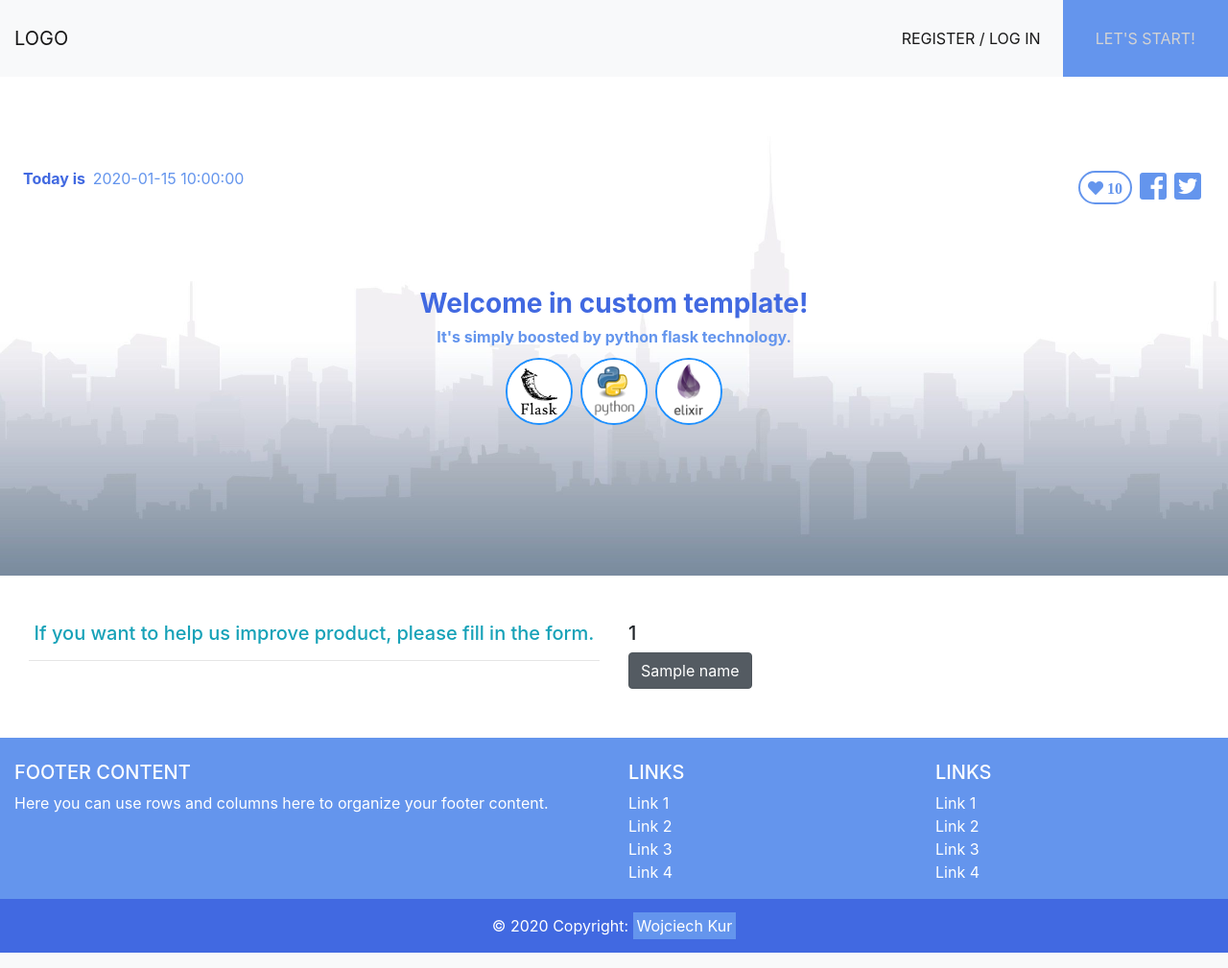
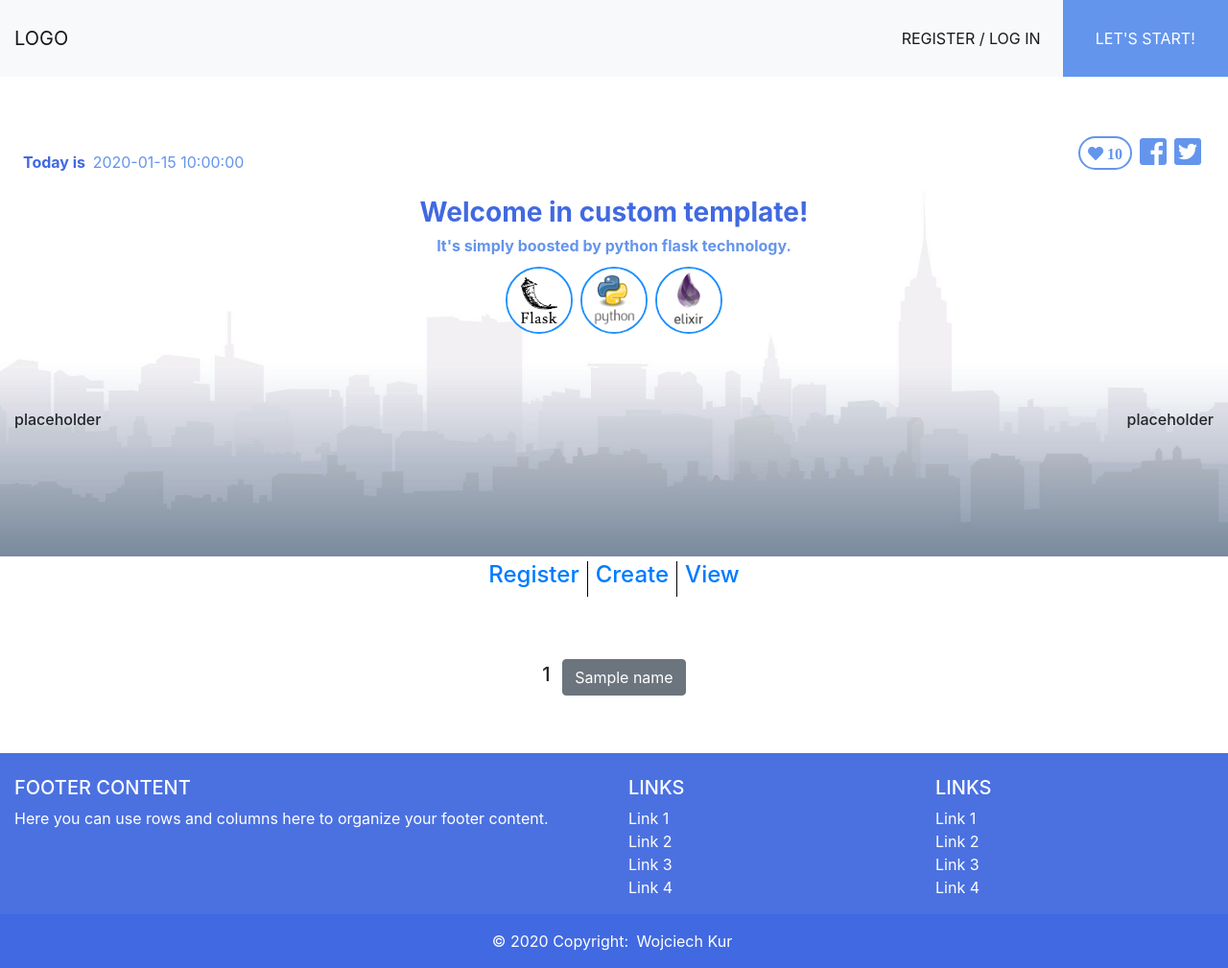
Before and after one commit to kuras120/FlaskApis, a Flask app: template Controllers/templates/index.html in a window 1280 px wide. Shown: the whole page at 96% size. Run offline with Flask 2, Linux system fonts and the light colour scheme; the template is opened without the code that fills it: most values are stand-ins (such as "Sample title", 1, 10 or a date in 2020); some libraries are stand-ins or nearby versions.

Commit message:
Make UI less ugly

```diff
--- a/Controllers/HomeController.py
+++ b/Controllers/HomeController.py
@@ -29,6 +29,7 @@ def add_like():
     number = NumberFormat.human_format(likes_counter.get_likes())
     return jsonify(number)
 
+
 # TODO: create login
 @home_controller.route('/login_process', methods=['POST'])
 def login_process():
--- a/Controllers/Initializer.py
+++ b/Controllers/Initializer.py
@@ -20,5 +20,3 @@ ch.setFormatter(formatter)
 
 logger.addHandler(fh)
 logger.addHandler(ch)
-
-logger.info('--------------START-APP--------------')
--- a/Controllers/static/css/main-styles.css
+++ b/Controllers/static/css/main-styles.css
@@ -1,28 +1,36 @@
 body {
     min-height: 100vh;
+    padding-top: 80px;
 }
 
+/* NAVIGATION */
 .navbar {
     height: 80px;
     padding: 0;
 }
 
-#button-sign {
+#button-start {
     width: 200px;
-    color: lightgrey;
+    color: white;
     background: cornflowerblue;
     transition: all 300ms linear;
 }
 
-#button-sign:hover {
+#button-start:hover {
     background: royalblue;
     cursor: pointer;
 }
 
+#button-mobile {
+    color: white;
+    background-color: #4b71e1;
+}
+
+/* FIRST IMPRESSION */
 #banner {
     background: url("../images/city.jpg"), linear-gradient(rgba(123, 140, 160, 1), rgba(123, 140, 160, 1)) repeat-x;
-    background-size: contain;
-    height: 600px;
+    background-size: 100% 100%;
+    height: 500px;
     filter: brightness(100%);
     transition: all 300ms linear;
 }
@@ -39,94 +47,46 @@ body {
     border: 2px solid dodgerblue;
 }
 
+#banner i {
+    color: cornflowerblue;
+    border-color: cornflowerblue;
+    transition: all 200ms linear;
+}
+
+#banner i:not(:focus):hover {
+    color: royalblue;
+    border-color: royalblue;
+}
+
+#banner i:focus {
+    outline: none;
+}
+
 #like-button {
     border: 2px solid;
     border-radius: 18px;
     height: 35px;
 }
 
-.on-hover {
-    color: cornflowerblue;
-    border-color: cornflowerblue;
-    transition: all 200ms linear;
-}
-.on-hover:not(:focus):hover {
-    color: royalblue;
-    border-color: royalblue;
-}
-.on-hover:focus {
-    outline: none;
+#sub-menu ul {
+    margin: 0 !important;
+    padding: 5px 0 5px 0;
 }
 
-.barstyle-cornflake-white, .barstyle-cornflake-white a {
-    color: white;
-    background-color: cornflowerblue;
-    text-decoration: none;
+#sub-menu li:not(:first-child) {
+    padding-left: .5rem;
+    border-left: 1px solid #000;
 }
 
-/*--- CUSTOM CHECKBOX ---*/
-
-/* The container */
-.checkbox-container {
-    display: block;
-    position: relative;
-    padding-left: 35px;
-    margin-bottom: 12px;
-    cursor: pointer;
-    font-size: 15px;
-    user-select: none;
+footer {
+    color: white;
+    background-color: #4b71e1;
 }
 
-/* Hide the browser's default checkbox */
-.checkbox-container input {
-    position: absolute;
-    opacity: 0;
-    cursor: pointer;
-    height: 0;
-    width: 0;
+footer a {
+    color: white;
 }
 
-/* Create a custom checkbox */
-.checkmark {
-    position: absolute;
-    top: 0;
-    left: 0;
-    height: 25px;
-    width: 25px;
-    background-color: #eee;
+footer a:hover {
+    color: lightgrey;
 }
-
-/* On mouse-over, add a grey background color */
-.checkbox-container:hover input ~ .checkmark {
-    background-color: #ccc;
-}
-
-/* When the checkbox is checked, add a blue background */
-.checkbox-container input:checked ~ .checkmark {
-    background-color: #2196F3;
-}
-
-/* Create the checkmark/indicator (hidden when not checked) */
-.checkmark:after {
-    content: "";
-    position: absolute;
-    display: none;
-}
-
-/* Show the checkmark when checked */
-.checkbox-container input:checked ~ .checkmark:after {
-    display: block;
-}
-
-/* Style the checkmark/indicator */
-.checkbox-container .checkmark:after {
-    left: 9px;
-    top: 5px;
-    width: 5px;
-    height: 10px;
-    border: solid white;
-    border-width: 0 3px 3px 0;
-    -webkit-transform: rotate(45deg);
-    -ms-transform: rotate(45deg);
-    transform: rotate(45deg);
-}
--- a/Controllers/templates/index.html
+++ b/Controllers/templates/index.html
@@ -10,9 +10,10 @@
         <!-- Bootstrap CSS -->
         <link rel="stylesheet" href="https://stackpath.bootstrapcdn.com/bootstrap/4.1.2/css/bootstrap.min.css" integrity="sha384-Smlep5jCw/wG7hdkwQ/Z5nLIefveQRIY9nfy6xoR1uRYBtpZgI6339F5dgvm/e9B" crossorigin="anonymous">
         <link rel="stylesheet" href="https://use.fontawesome.com/releases/v5.4.2/css/all.css" integrity="sha384-/rXc/GQVaYpyDdyxK+ecHPVYJSN9bmVFBvjA/9eOB+pb3F2w2N6fc5qB9Ew5yIns" crossorigin="anonymous">
+        <link href="https://unpkg.com/aos@2.3.1/dist/aos.css" rel="stylesheet">
         <link rel= "stylesheet" type= "text/css" href= "{{ url_for('static',filename='css/main-styles.css') }}">
         <!--favicon-->
-        <link rel="shortcut icon" href="{{ url_for('static', filename='images/favicon.ico') }}">
+        <link rel="shortcut icon" href="{{ url_for('static', filename='images/favicon.png') }}">
     </head>
     <body class="d-flex flex-column">
         <!-- Modal -->
@@ -50,7 +51,7 @@
             </div>
         </div>
         <!-- NAVBAR DESKTOP/TABLET -->
-        <nav class="navbar d-none d-lg-flex fixed-top navbar-expand-lg navbar-light bg-light">
+        <nav class="navbar d-none d-md-flex fixed-top navbar-expand-md navbar-light bg-light">
             <div class="container-fluid">
                 <a class="navbar-brand" href="#">LOGO</a>
                 <button class="navbar-toggler" type="button" data-toggle="collapse" data-target="#navbarText" aria-controls="navbarText" aria-expanded="false" aria-label="Toggle navigation">
@@ -64,34 +65,33 @@
                     </ul>
                 </div>
             </div>
-            <div id="button-sign" class="d-none d-lg-flex align-items-center justify-content-center h-100" >
+            <div id="button-start" class="d-none d-md-flex align-items-center justify-content-center h-100" >
                 LET'S START!
             </div>
         </nav>
         <!-- NAVBAR MOBILE -->
-        <nav class="navbar d-lg-none fixed-top navbar-light bg-light">
-            <div class="container-fluid d-flex justify-content-center h-100 barstyle-cornflake-white" data-toggle="modal" data-target="#loginModal">
+        <nav class="navbar d-md-none fixed-top navbar-light bg-light">
+            <div id="button-mobile" class="container-fluid d-flex justify-content-center h-100" data-toggle="modal" data-target="#loginModal">
                 <h5>TAP TO START</h5>
             </div>
         </nav>
         <!-- CONTENT -->
-        <div class="container-fluid d-flex flex-column flex-grow-1 pt-5 pt-md-0">
-            <div id="banner" class="row d-none d-lg-flex">
+        <div class="container-fluid d-flex flex-column flex-grow-1">
+            <div id="banner" class="row d-none d-md-flex">
                 <div class="col-12">
-                    <div class="row h-25"></div>
-                    <div class="row h-25">
+                    <div class="row h-25 align-items-end">
                         <div class="col-md-4 d-flex justify-content-start p-4">
                             <span class="font-weight-bold" style="color: royalblue;">Today is &nbsp;</span>
                             <span style="color: cornflowerblue;">{{ date }}</span>
                         </div>
                         <div class="col-md-4 offset-md-4 d-flex justify-content-end p-4 text-center">
-                            <i id="like-button" class="fas fa-heart on-hover p-2 m-1"> {{ likes }}</i>
-                            <i class="fab fa-facebook-square fa-2x on-hover p-1"></i>
-                            <i class="fab fa-twitter-square fa-2x on-hover p-1"></i>
+                            <i id="like-button" class="fas fa-heart p-2 m-1"> {{ likes }}</i>
+                            <i class="fab fa-facebook-square fa-2x p-1"></i>
+                            <i class="fab fa-twitter-square fa-2x p-1"></i>
                         </div>
                     </div>
-                    <div class="row h-25">
-                        <div class="col-md-6 offset-md-3">
+                    <div class="row h-25 align-items-start">
+                        <div class="col-md-8 offset-md-2">
                             <h3 class="d-flex justify-content-center font-weight-bold" style="color: royalblue;">
                                 Welcome in custom template!
                             </h3>
@@ -105,58 +105,59 @@
                             </div>
                         </div>
                     </div>
-                    <div class="row h-25">
+                    <div class="row h-25 align-items-end">
                         <div class="col-md-3">
-
+                            <h6 class="d-flex justify-content-start">placeholder</h6>
                         </div>
                         <div class="col-md-3 offset-md-6">
-
+                            <h6 class="d-flex justify-content-end">placeholder</h6>
                         </div>
                     </div>
                 </div>
             </div>
-            <div class="row flex-grow-1 py-5">
-                <div class="col-12 d-flex align-items-center justify-content-center">
-                    <div class="row w-100">
-                        <div class="col-12 col-lg-6 text-info text-center">
-                            <h5>If you want to help us improve product, please fill in the form.</h5>
-                            <hr class="clearfix w-100 pb-3" />
+            <div id="sub-menu" class="row ">
+                <ul class="col-12 list-inline d-flex align-items-center justify-content-center">
+                  <li class="list-inline-item"><h4><a href="#">Register</a></h4></li>
+                    <li class="list-inline-item"><h4><a href="#">Create</a></h4></li>
+                    <li class="list-inline-item"><h4><a href="#">View</a></h4></li>
+                </ul>
             </div>
-                        <div class="col-12 offset-0 col-sm-8 offset-sm-2 col-lg-6 offset-lg-0">
-                            <form>
+            <div class="flex-grow-1 row">
+                <div id="internal-survey"
+                     class="col-12 py-lg-5 d-flex align-items-center justify-content-center">
+                    <ul class="list-group list-group-flush">
                         {% for item in question_data %}
-                                <div class="d-block font-weight-bold text-justify text-md-left">
+                        <li class="list-group-item">
+                            <ul class="list-inline">
+                                <li class="list-inline-item">
+                                    <div class="d-block font-weight-bold text-justify">
                                         <h5>{{ item[0] }}</h5>
                                     </div>
-                                <!-- <div class="d-block"> -->
+                                </li>
+                                <li class="list-inline-item">
                                     <div class="btn-group btn-group-toggle d-block" data-toggle="buttons">
                                         {% for elem in item[1] %}
                                             {% if loop.index == 1 %}
-                                        <label class="btn btn-secondary active">
-                                            <input type="radio" name="options" id="option1" autocomplete="off" checked> {{ elem }}
+                                            <label class="btn btn-secondary">
+                                                <input type="radio" name="options" autocomplete="off"> {{ elem }}
                                             </label>
                                             {% else %}
                                             <label class="btn btn-secondary">
-                                            <input type="radio" name="options" id="option1" autocomplete="off"> {{ elem }}
+                                                <input type="radio" name="options" autocomplete="off"> {{ elem }}
                                             </label>
                                             {% endif %}
-                                    <!-- <div class="form-check form-check-inline py-2">
-                                        <label class="checkbox-container">{{ elem }}
-                                            <input class="form-check-input" type="checkbox">
-                                            <span class="checkmark"></span>
-                                        </label>
-                                    </div> -->
                                         {% endfor %}
                                     </div>
+                                </li>
+                            </ul>
+                        </li>
                         {% endfor %}
-                            </form>
-                        </div>
-                    </div>
+                    </ul>
                 </div>
             </div>
         </div>
         <!-- FOOTER -->
-        <footer class="pt-4 barstyle-cornflake-white">
+        <footer class="pt-4">
             <div class="container-fluid text-center text-md-left">
                 <div class="row">
                     <div class="col-md-6 mt-md-0 mt-3">
@@ -200,7 +201,7 @@
                     </div>
                 </div>
                 <div class="row">
-                    <div class="text-center py-3 w-100" style="background-color: royalblue;">© {{ year }} Copyright:
+                    <div class="text-center py-3 w-100" style="background-color: #4169E1;">© {{ year }} Copyright:
                         <a class="p-1" href="https://wojciechkur.azurewebsites.net"> Wojciech Kur</a>
                     </div>
                 </div>
@@ -211,6 +212,32 @@
         <script src="https://cdnjs.cloudflare.com/ajax/libs/popper.js/1.14.3/umd/popper.min.js" integrity="sha384-ZMP7rVo3mIykV+2+9J3UJ46jBk0WLaUAdn689aCwoqbBJiSnjAK/l8WvCWPIPm49" crossorigin="anonymous"></script>
         <script src="https://stackpath.bootstrapcdn.com/bootstrap/4.1.2/js/bootstrap.min.js" integrity="sha384-o+RDsa0aLu++PJvFqy8fFScvbHFLtbvScb8AjopnFD+iEQ7wo/CG0xlczd+2O/em" crossorigin="anonymous"></script>
 
+        <!-- AOS -->
+        <script src="https://unpkg.com/aos@2.3.1/dist/aos.js"></script>
+        <script>
+            AOS.init({
+                  // Global settings:
+                  disable: 'mobile', // accepts following values: 'phone', 'tablet', 'mobile', boolean, expression or function
+                  startEvent: 'DOMContentLoaded', // name of the event dispatched on the document, that AOS should initialize on
+                  initClassName: 'aos-init', // class applied after initialization
+                  animatedClassName: 'aos-animate', // class applied on animation
+                  useClassNames: false, // if true, will add content of `data-aos` as classes on scroll
+                  disableMutationObserver: false, // disables automatic mutations' detections (advanced)
+                  debounceDelay: 50, // the delay on debounce used while resizing window (advanced)
+                  throttleDelay: 99, // the delay on throttle used while scrolling the page (advanced)
+
+
+                  // Settings that can be overridden on per-element basis, by `data-aos-*` attributes:
+                  offset: 400, // offset (in px) from the original trigger point
+                  delay: 0, // values from 0 to 3000, with step 50ms
+                  duration: 600, // values from 0 to 3000, with step 50ms
+                  easing: 'ease', // default easing for AOS animations
+                  once: false, // whether animation should happen only once - while scrolling down
+                  mirror: false, // whether elements should animate out while scrolling past them
+                  anchorPlacement: 'top-bottom' // defines which position of the element regarding to window should trigger the animation
+
+            });
+        </script>
         <!-- Optional JavaScript -->
         <script src="../static/javascript/MainPageFunctions.js"></script>
 
--- a/Main.py
+++ b/Main.py
@@ -2,4 +2,4 @@ from Controllers.Initializer import app
 
 
 if __name__ == '__main__':
-    app.run()
+    app.run(debug=True)
```
Also changed, not shown: Controllers/static/images/favicon.ico (deleted), Controllers/static/images/favicon.png (added). Lines whose indentation alone changed are shown as unchanged.
